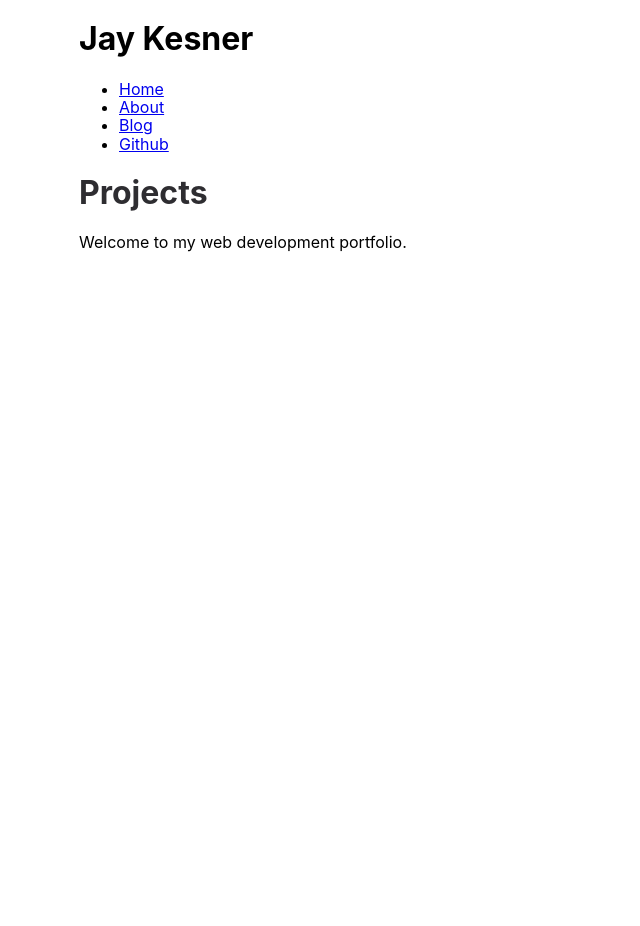
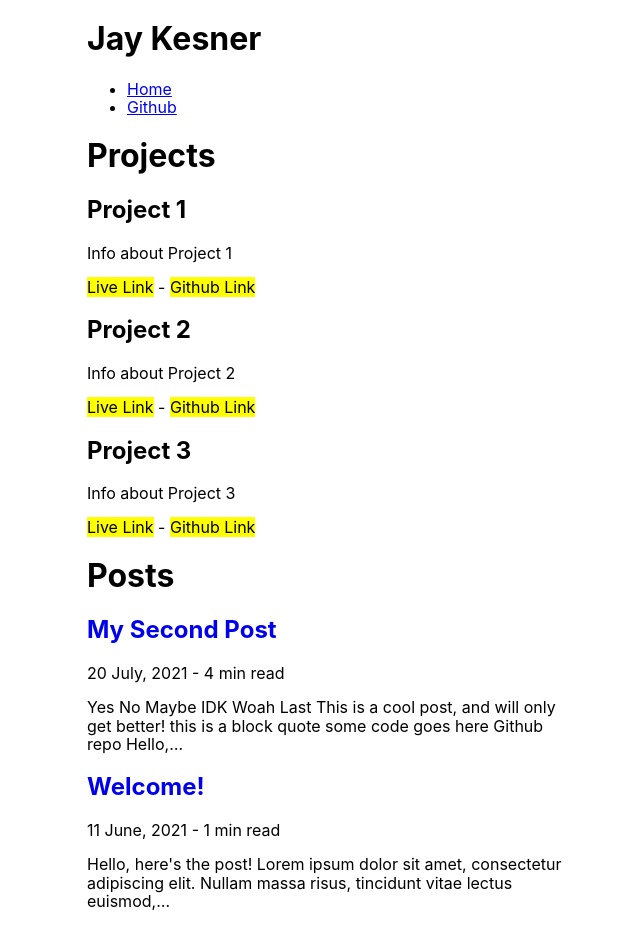
Before and after one commit to jaykesner/jaykesner.github.io, a Gatsby site: page / in a window 1280 px wide. Shown: the whole page, without its empty margins (311-951 px from the left). Before the commit the page ends 800 px from the top, so only its background shows below. Built offline with nearby package versions, Linux system fonts and the light colour scheme; Gatsby itself is replaced by a stand-in of ours.

Commit message:
update layout

```diff
--- a/blog/first-post.mdx
+++ b/blog/first-post.mdx
@@ -1,5 +1,5 @@
 ---
-title: "My First Post"
+title: "Welcome!"
 date: "2021-06-11"
 ---
 
--- /dev/null
+++ b/src/components/BlogPosts.js
@@ -0,0 +1,44 @@
+import * as React from "react";
+import { Link, useStaticQuery, graphql } from "gatsby";
+
+export default function BlogPosts() {
+  const data = useStaticQuery(graphql`
+    query {
+      allMdx(sort: { fields: frontmatter___date, order: DESC }) {
+        nodes {
+          id
+          slug
+          frontmatter {
+            title
+            date(formatString: "DD MMMM, YYYY")
+          }
+          excerpt
+          timeToRead
+          body
+        }
+        totalCount
+      }
+    }
+  `);
+
+  return (
+    <main>
+      {/*
+        <p>{data.allMdx.totalCount} Posts</p>
+      */}
+      {data.allMdx.nodes.map((node) => (
+        <div key={node.id}>
+          <h2>
+            <Link style={{ textDecoration: "none" }} to={`/blog/${node.slug}`}>
+              {node.frontmatter.title}
+            </Link>
+          </h2>
+          <div>
+            {node.frontmatter.date} - {node.timeToRead} min read
+          </div>
+          <p>{node.excerpt}</p>
+        </div>
+      ))}
+    </main>
+  );
+}
--- a/src/components/layout.js
+++ b/src/components/layout.js
@@ -2,12 +2,13 @@ import * as React from "react";
 import { Link, useStaticQuery, graphql } from "gatsby";
 import {
   container,
+  content,
   heading,
   navLinks,
   navLinkItem,
   navLinkText,
   siteTitle,
-} from "./layout.module.css";
+} from "./Layout.module.css";
 import "normalize.css";
 
 const Layout = ({ pageTitle, children }) => {
@@ -22,25 +23,14 @@ const Layout = ({ pageTitle, children }) => {
   `);
   return (
     <main className={container}>
-      <title>
-        {pageTitle} | {data.site.siteMetadata.title}
-      </title>
+      <section className={content}>
+        <title>{data.site.siteMetadata.title}</title>
         <h1 className={siteTitle}>{data.site.siteMetadata.title}</h1>
         <nav>
           <ul className={navLinks}>
             <li className={navLinkItem}>
               <Link to="/" className={navLinkText}>
                 Home
-            </Link>
-          </li>
-          <li className={navLinkItem}>
-            <Link to="/about" className={navLinkText}>
-              About
-            </Link>
-          </li>
-          <li className={navLinkItem}>
-            <Link to="/blog" className={navLinkText}>
-              Blog
               </Link>
             </li>
             <li classname={navLinkItem}>
@@ -50,6 +40,7 @@ const Layout = ({ pageTitle, children }) => {
         </nav>
         <h1 className={heading}>{pageTitle}</h1>
         {children}
+      </section>
     </main>
   );
 };
--- a/src/components/layout.module.css
+++ b/src/components/layout.module.css
@@ -4,6 +4,11 @@
   font-family: -apple-system, BlinkMacSystemFont, "Segoe UI", Roboto, Helvetica,
     Arial, sans-serif, "Apple Color Emoji", "Segoe UI Emoji", "Segoe UI Symbol";
 }
+
+.content {
+  padding: 0px 8px 0 8px;
+}
+
 .site-title {
   font-size: 4rem;
   color: rgb(33, 32, 34);
--- a/src/pages/blog/{mdx.slug}.js
+++ b/src/pages/blog/{mdx.slug}.js
@@ -1,11 +1,12 @@
 import * as React from "react";
-import Layout from "../../components/layout";
+import Layout from "../../components/Layout";
 import { graphql } from "gatsby";
 import { MDXProvider } from "@mdx-js/react";
 import { MDXRenderer } from "gatsby-plugin-mdx";
 
 const pStyle = {
   fontSize: "1.25rem",
+  lineHeight: "1.75rem",
 };
 
 const codeStyle = {
--- a/src/pages/index.js
+++ b/src/pages/index.js
@@ -1,17 +1,37 @@
 import React from "react";
-import Layout from "../components/layout";
+import Layout from "../components/Layout";
+import BlogPosts from "../components/BlogPosts";
 //import { StaticImage } from "gatsby-plugin-image";
 
 const IndexPage = () => {
   return (
-    <Layout pageTitle="Projects">
+    <Layout>
+      <main>
+        <h1>Projects</h1>
+        <section>
+          <h2>Project 1</h2>
+          <p>Info about Project 1</p>
+          <mark>Live Link</mark> - <mark>Github Link</mark>
+        </section>
+        <section>
+          <h2>Project 2</h2>
+          <p>Info about Project 2</p>
+          <mark>Live Link</mark> - <mark>Github Link</mark>
+        </section>
+        <section>
+          <h2>Project 3</h2>
+          <p>Info about Project 3</p>
+          <mark>Live Link</mark> - <mark>Github Link</mark>
+        </section>
+        <h1>Posts</h1>
+        <BlogPosts />
+      </main>
+      {/*
       <p>Welcome to my web development portfolio.</p>
-      {/*
       <StaticImage
         alt="Paulius Dragunas."
         src="../images/paulius-dragunas.jpg"
       />
-
       */}
     </Layout>
   );
```
Also changed, not shown: src/pages/about.js (deleted, +0 -14 lines), src/pages/blog.js (deleted, +0 -44 lines). Lines whose indentation alone changed are shown as unchanged.
